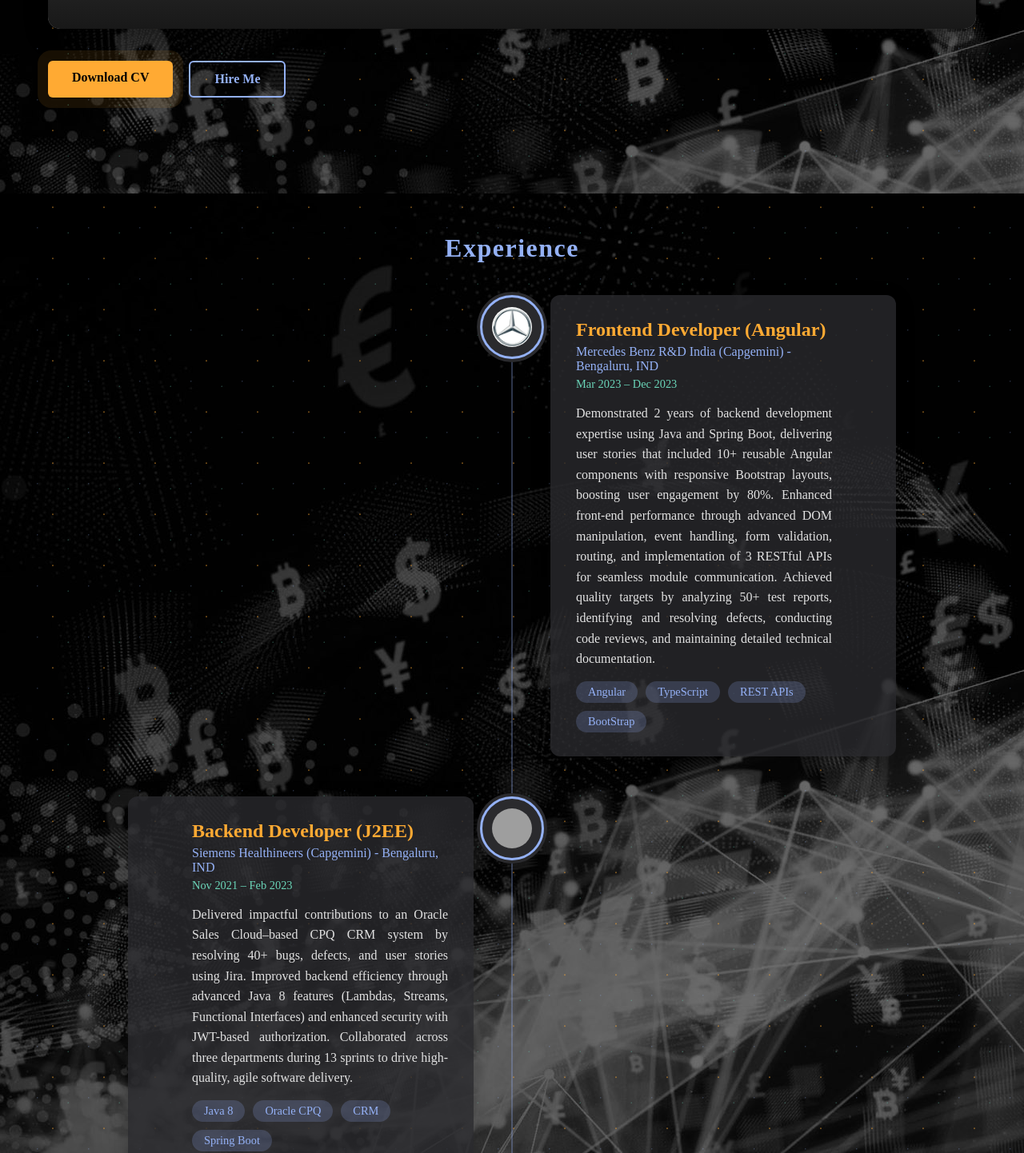
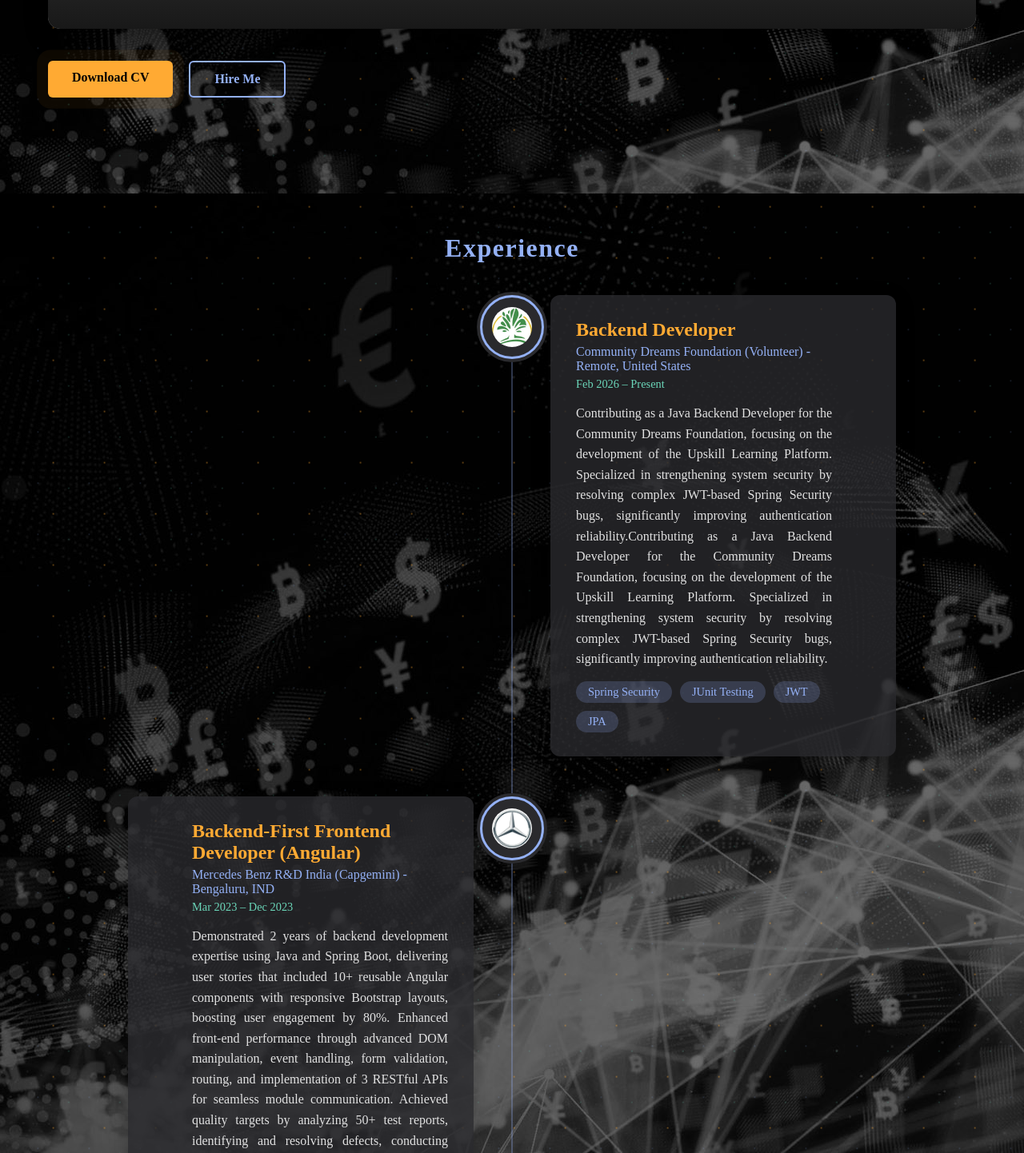
Before and after one commit to Swathi-Royyuru/portfolio, an Angular app: page / in a window 1280 px wide. Shown: the part 1358-2800 px from the top of the page at 80% size. Built offline with nearby package versions, Linux system fonts and the light colour scheme; grey boxes are pictures that could not be loaded.

Commit message:
added CDF experience and vercel analystics

```diff
--- a/package.json
+++ b/package.json
@@ -20,6 +20,7 @@
     "@angular/platform-server": "^19.2.0",
     "@angular/router": "^19.2.0",
     "@angular/ssr": "^19.2.10",
+    "@vercel/analytics": "^1.6.1",
     "express": "^4.18.2",
     "rxjs": "~7.8.0",
     "tslib": "^2.3.0",
--- a/src/app/mainpage/mainpage.component.ts
+++ b/src/app/mainpage/mainpage.component.ts
@@ -329,7 +329,16 @@
   experiences: Experience[] = [
     {
       id: 1,
-      title: 'Frontend Developer (Angular)',
+      title: 'Backend Developer',
+      company: 'Community Dreams Foundation (Volunteer) - Remote, United States',
+      duration: 'Feb 2026 – Present',
+      description: 'Contributing as a Java Backend Developer for the Community Dreams Foundation, focusing on the development of the Upskill Learning Platform. Specialized in strengthening system security by resolving complex JWT-based Spring Security bugs, significantly improving authentication reliability.Contributing as a Java Backend Developer for the Community Dreams Foundation, focusing on the development of the Upskill Learning Platform. Specialized in strengthening system security by resolving complex JWT-based Spring Security bugs, significantly improving authentication reliability.',
+      logo: 'CDF.jpg',
+      technologies: ['Spring Security', 'JUnit Testing', 'JWT', 'JPA']
+    },
+    {
+      id: 2,
+      title: 'Backend-First Frontend Developer (Angular)',
       company: 'Mercedes Benz R&D India (Capgemini) - Bengaluru, IND',
       duration: 'Mar 2023 – Dec 2023',
       description: 'Demonstrated 2 years of backend development expertise using Java and Spring Boot, delivering user stories that included 10+ reusable Angular components with responsive Bootstrap layouts, boosting user engagement by 80%. Enhanced front-end performance through advanced DOM manipulation, event handling, form validation, routing, and implementation of 3 RESTful APIs for seamless module communication. Achieved quality targets by analyzing 50+ test reports, identifying and resolving defects, conducting code reviews, and maintaining detailed technical documentation.',
@@ -337,8 +346,8 @@
       technologies: ['Angular', 'TypeScript', 'REST APIs', 'BootStrap']
     },
     {
-      id: 2,
-      title: 'Backend Developer (J2EE)',
+      id: 3,
+      title: 'Junior Java Developer (J2EE)',
       company: 'Siemens Healthineers (Capgemini) - Bengaluru, IND',
       duration: 'Nov 2021 – Feb 2023',
       description: 'Delivered impactful contributions to an Oracle Sales Cloud–based CPQ CRM system by resolving 40+ bugs, defects, and user stories using Jira. Improved backend efficiency through advanced Java 8 features (Lambdas, Streams, Functional Interfaces) and enhanced security with JWT-based authorization. Collaborated across three departments during 13 sprints to drive high-quality, agile software delivery.',
```
Also changed, not shown: public/CDF.jpg (added), 1 other file (tests, documents, lock files or other folders).
